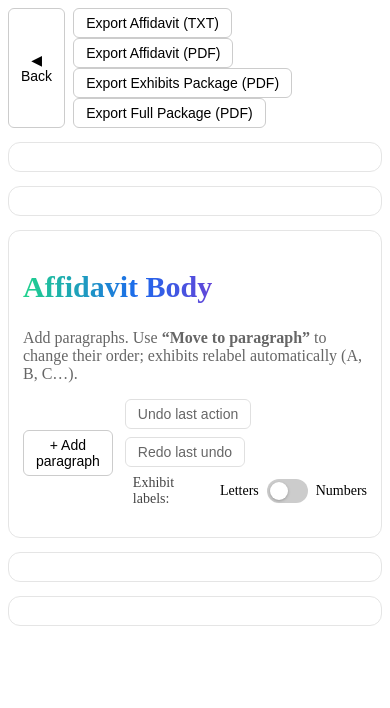
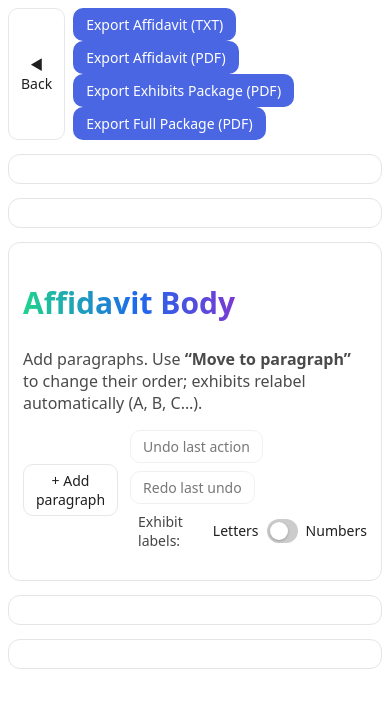
Before and after one commit to reliz6454-dotcom/just-forms, a plain HTML site: page affidavit-body.html in a window 390 px wide. Drawn offline with Linux system fonts and the light colour scheme.

Commit message:
more uniform, added toolbar to index.html page, made more responsive. Toolbar not matching on affidavit page and the titles are still gradient.

```diff
--- a/affidavit-body.html
+++ b/affidavit-body.html
@@ -9,7 +9,7 @@
        <script src="https://cdnjs.cloudflare.com/ajax/libs/pdf.js/4.5.136/pdf.min.js"></script>
   -->
 </head>
-<body class="page-affidavit-body">
+<body class="page-affidavit-body ui-modern">
   <main>
     <section>
       <!-- Top toolbar -->
--- a/style.css
+++ b/style.css
@@ -521,9 +521,10 @@ input[type="number"] { -moz-appearance: textfield; -webkit-appearance: none; app
 }
 
 .page-intake main > section{
-  max-width: 980px;
+  width: min(1100px, calc(100% - 32px));
   margin: 0 auto;
 }
+
 
 .page-intake h1{
   font-size: 1.75rem;
@@ -721,3 +722,87 @@ input[type="number"] { -moz-appearance: textfield; -webkit-appearance: none; app
   clip: rect(1px, 1px, 1px, 1px);
   white-space: nowrap;
 }
+
+/* ============================
+   Body page: modern UI shell
+   ============================ */
+.page-affidavit-body.ui-modern{
+  font-family: var(--font-sans);
+  color: var(--text);
+  background: var(--bg);
+}
+
+/* Make toolbar/buttons/modals consistent */
+.page-affidavit-body.ui-modern .toolbar button,
+.page-affidavit-body.ui-modern button{
+  font-family: var(--font-sans);
+}
+
+.page-affidavit-body.ui-modern button{
+  border-radius: 10px;
+}
+
+.page-affidavit-body.ui-modern button:focus-visible,
+.page-affidavit-body.ui-modern input:focus-visible,
+.page-affidavit-body.ui-modern select:focus-visible,
+.page-affidavit-body.ui-modern textarea:focus-visible{
+  outline: var(--focus-ring);
+  outline-offset: 2px;
+}
+
+/* Primary action buttons (keep export buttons readable) */
+.page-affidavit-body.ui-modern #exportTxt,
+.page-affidavit-body.ui-modern #exportAffPdf,
+.page-affidavit-body.ui-modern #exportExhPdf,
+.page-affidavit-body.ui-modern #exportFullPdf{
+  background: var(--primary);
+  color: #fff;
+  border: 1px solid transparent;
+}
+
+/* Secondary buttons */
+.page-affidavit-body.ui-modern #back,
+.page-affidavit-body.ui-modern #addParaEnd,
+.page-affidavit-body.ui-modern #undoBtn,
+.page-affidavit-body.ui-modern #redoBtn{
+  background: #fff;
+  color: var(--text);
+  border: 1px solid var(--border);
+}
+
+/* Muted helper text */
+.page-affidavit-body.ui-modern .muted{
+  color: var(--text-muted);
+}
+
+/* ============================
+   Preserve "form rendering" font
+   ============================ */
+/* These are the parts that mimic court forms; keep them on a document-like font */
+.page-affidavit-body #heading,
+.page-affidavit-body #intro,
+.page-affidavit-body #jurat,
+.page-affidavit-body #backsheet,
+.page-affidavit-body #paraList,
+.page-affidavit-body .row,
+.page-affidavit-body .para-editor{
+  font-family: "Times New Roman", Times, serif;
+  color: #000;
+}
+.page-intake form{
+  width: 100%;
+}
+.page-intake fieldset,
+.page-intake .party-block{
+  width: 100%;
+}
+
+.page-intake button[type="submit"]{
+  background: var(--primary);
+  color:#fff;
+  border: 1px solid transparent;
+}
+
+.page-intake button[type="submit"]:hover{
+  filter: brightness(0.95);
+}
```
Also changed, not shown: index.html (+3 -0 lines).
